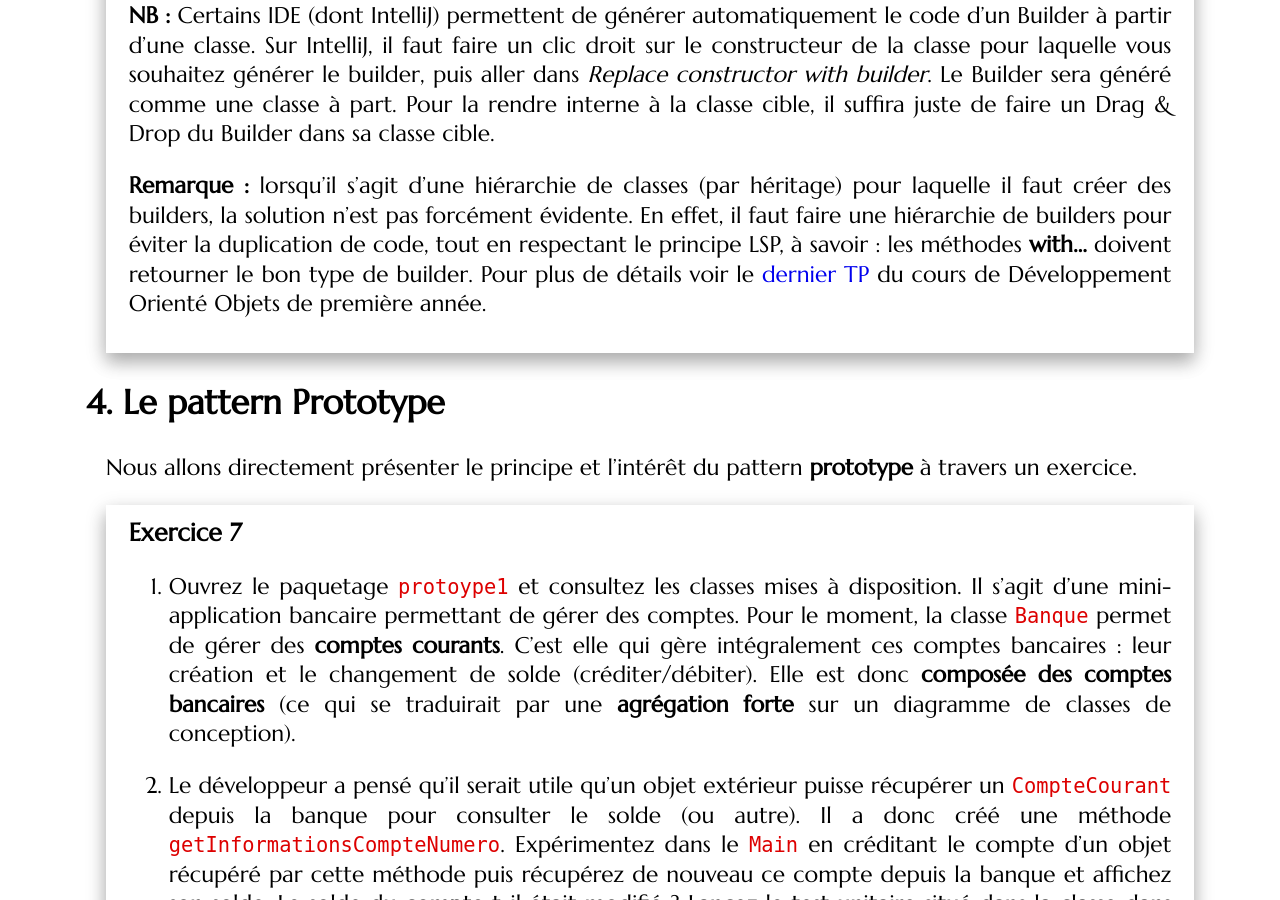
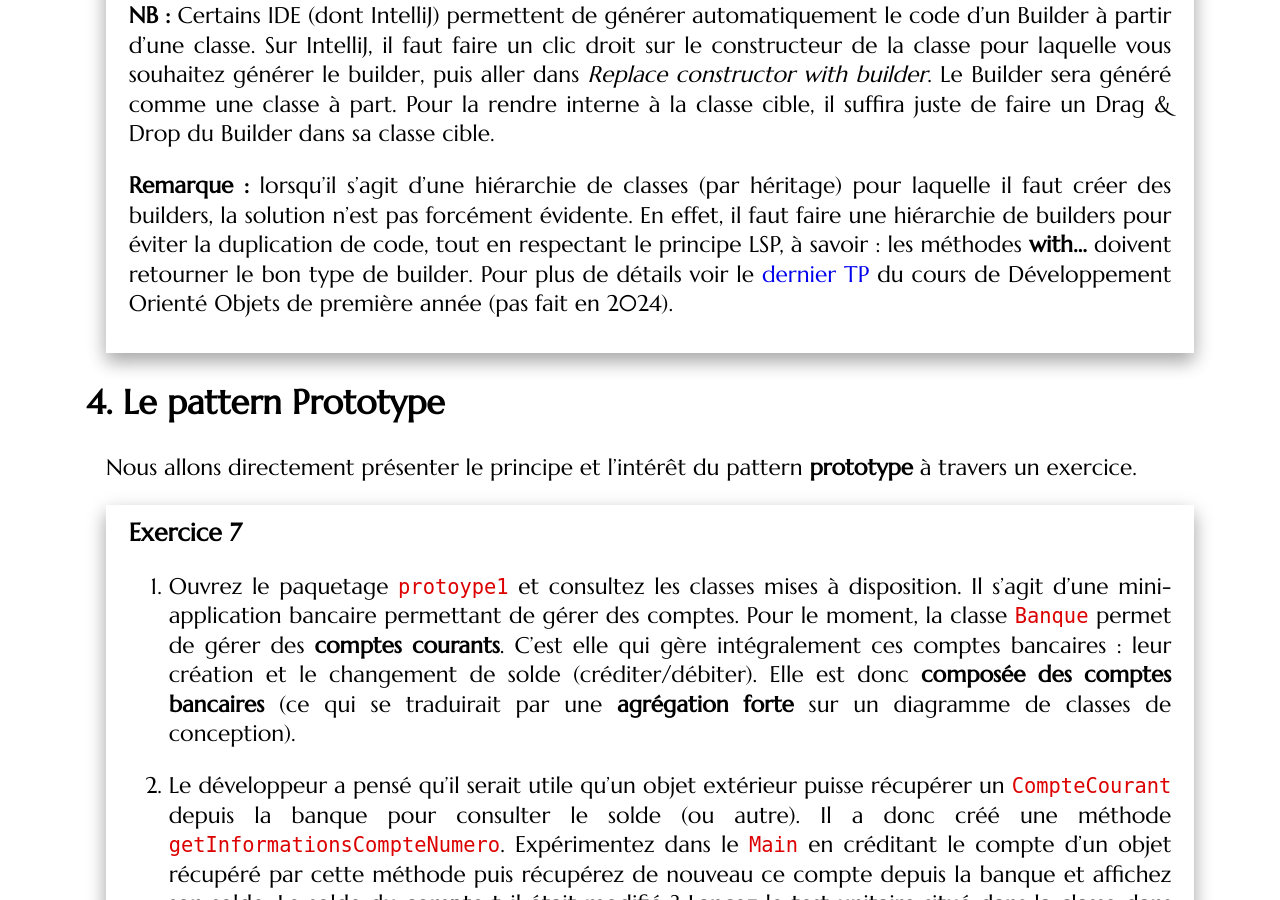
Before and after one commit to mgasquet/R304-QualiteDeveloppement, a Jekyll site: the page built from tutorials/tutorial4.md, in a window 1280 px wide and 900 px high, scrolled down 22495 px. Built offline with Jekyll 4.4.1, drawn with Linux system fonts in a browser that asks for light colours; some web fonts are replaced.

Commit message:
précision

```diff
--- a/tutorials/tutorial4.md
+++ b/tutorials/tutorial4.md
@@ -662,7 +662,7 @@ class Exemple {
 
 **NB :** Certains IDE (dont IntelliJ) permettent de générer automatiquement le code d'un Builder à partir d'une classe. Sur IntelliJ, il faut faire un clic droit sur le constructeur de la classe pour laquelle vous souhaitez générer le builder, puis aller dans _Replace constructor with builder_. Le Builder sera généré comme une classe à part. Pour la rendre interne à la classe cible, il suffira juste de faire un Drag & Drop du Builder dans sa classe cible.
 
-**Remarque :** lorsqu'il s'agit d'une hiérarchie de classes (par héritage) pour laquelle il faut créer des builders, la solution n'est pas forcément évidente. En effet, il faut faire une hiérarchie de builders pour éviter la duplication de code, tout en respectant le principe LSP, à savoir : les méthodes **with...** doivent retourner le bon type de builder. Pour plus de détails voir le [dernier TP](https://gitlabinfo.iutmontp.univ-montp2.fr/dev-objets/tp11) du cours de Développement Orienté Objets de première année.
+**Remarque :** lorsqu'il s'agit d'une hiérarchie de classes (par héritage) pour laquelle il faut créer des builders, la solution n'est pas forcément évidente. En effet, il faut faire une hiérarchie de builders pour éviter la duplication de code, tout en respectant le principe LSP, à savoir : les méthodes **with...** doivent retourner le bon type de builder. Pour plus de détails voir le [dernier TP](https://gitlabinfo.iutmontp.univ-montp2.fr/dev-objets/tp11) du cours de Développement Orienté Objets de première année (pas fait en 2024).
 
 </div>
 
```
